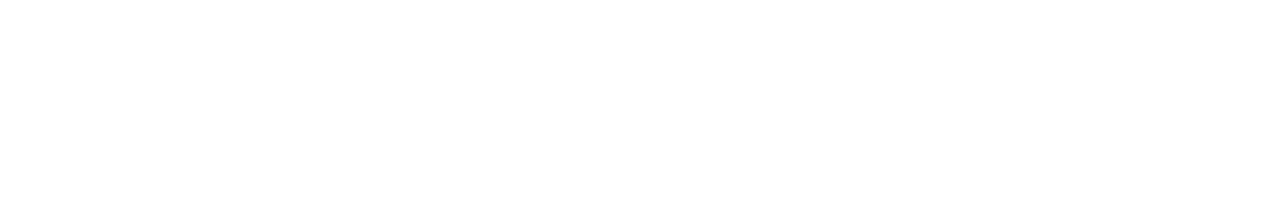
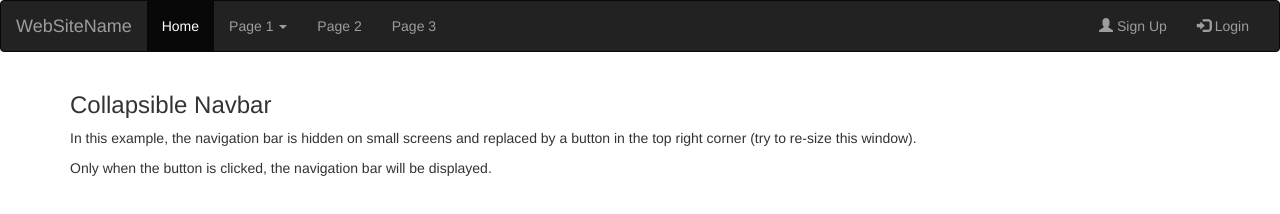
Before and after one commit to rreyescl/miappmovileoficial, a website: page miappmovileoficial/www/detalles.html in a window 1280 px wide. Drawn offline with nearby package versions, Linux system fonts and the light colour scheme.

Commit message:
Se agrega Collapse NavBar para archivo detalle.html

```diff
--- a/miappmovileoficial/www/detalles.html
+++ b/miappmovileoficial/www/detalles.html
@@ -1,9 +1,50 @@
 <!DOCTYPE html>
 <html>
 <head>
-	<title></title>
+	<title>Bootstrap Example</title>
+	<meta charset="utf-8">
+	<meta name="viewport" content="width=device-width, initial-scale=1">
+	<link rel="stylesheet" href="bootstrap-3.3.7-dist/css/bootstrap.min.css">
+	<script src="js/jquery.min.js"></script>
+	<script src="bootstrap-3.3.7-dist/js/bootstrap.min.js"></script>
 </head>
 <body>
+	<nav class="navbar navbar-inverse">
+		<div class="container-fluid">
+			<div class="navbar-header">
+				<button type="button" class="navbar-toggle" data-toggle="collapse" data-target="#myNavbar">
+					<span class="icon-bar"></span>
+					<span class="icon-bar"></span>
+					<span class="icon-bar"></span>
+				</button>
+				<a class="navbar-brand" href="#">WebSiteName</a>
+			</div>
+			<div class="collapse navbar-collapse" id="myNavbar">
+				<ul class="nav navbar-nav">
+					<li class="active"><a href="#">Home</a></li>
+					<li class="dropdown">
+						<a class="dropdown-toggle" data-toggle="dropdown" href="#">Page 1 <span class="caret"></span></a>
+						<ul class="dropdown-menu">
+							<li><a href="#">Page 1-1</a></li>
+							<li><a href="#">Page 1-2</a></li>
+							<li><a href="#">Page 1-3</a></li>
+						</ul>
+					</li>
+					<li><a href="#">Page 2</a></li>
+					<li><a href="#">Page 3</a></li>
+				</ul>
+				<ul class="nav navbar-nav navbar-right">
+					<li><a href="#"><span class="glyphicon glyphicon-user"></span> Sign Up</a></li>
+					<li><a href="#"><span class="glyphicon glyphicon-log-in"></span> Login</a></li>
+				</ul>
+			</div>
+		</div>
+	</nav>
 
-</body>
-</html>
+	<div class="container">
+		<h3>Collapsible Navbar</h3>
+		<p>In this example, the navigation bar is hidden on small screens and replaced by a button in the top right corner (try to re-size this window).
+			<p>Only when the button is clicked, the navigation bar will be displayed.</p>
+		</div>
+	</body>
+	</html>
```
